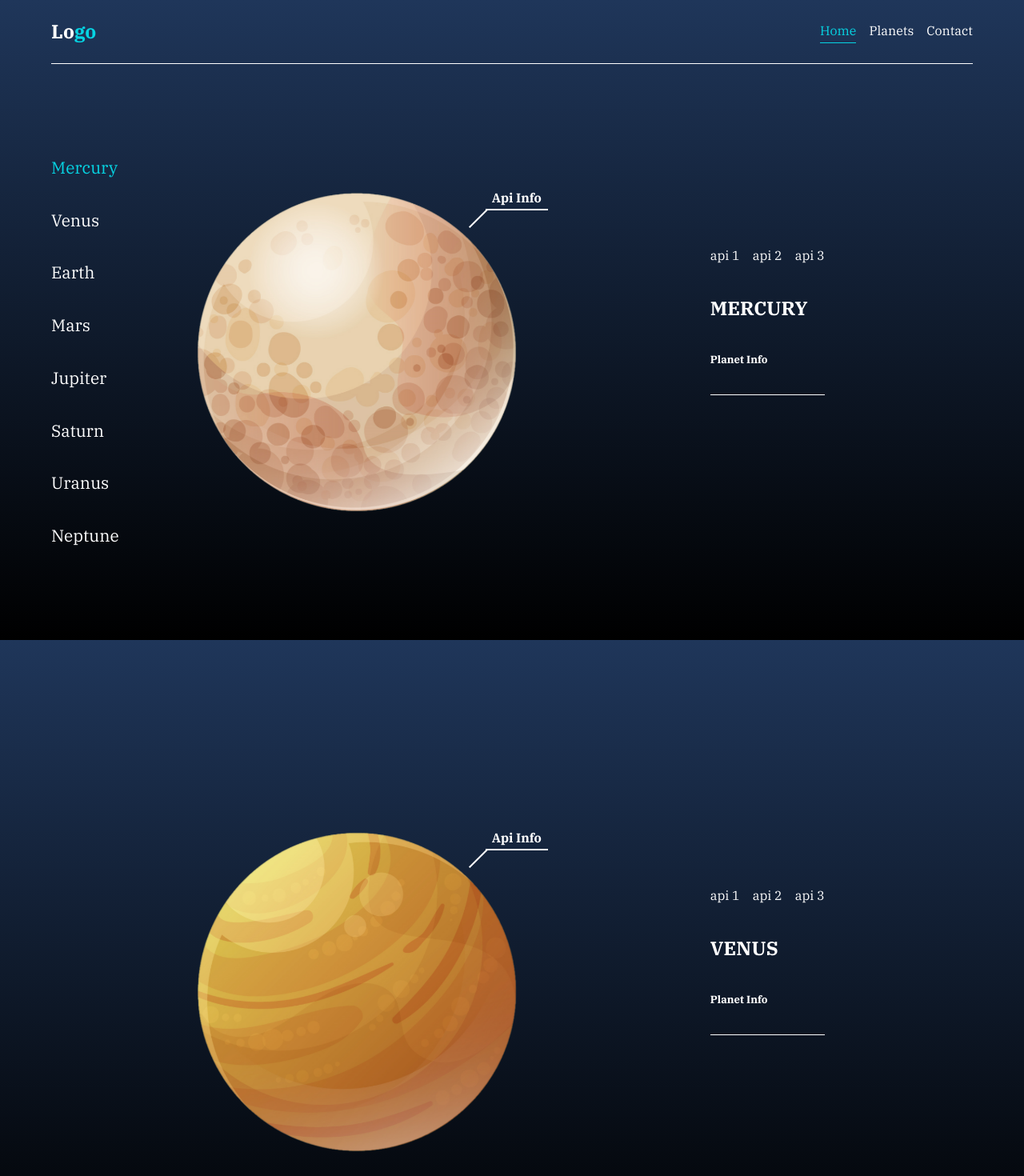
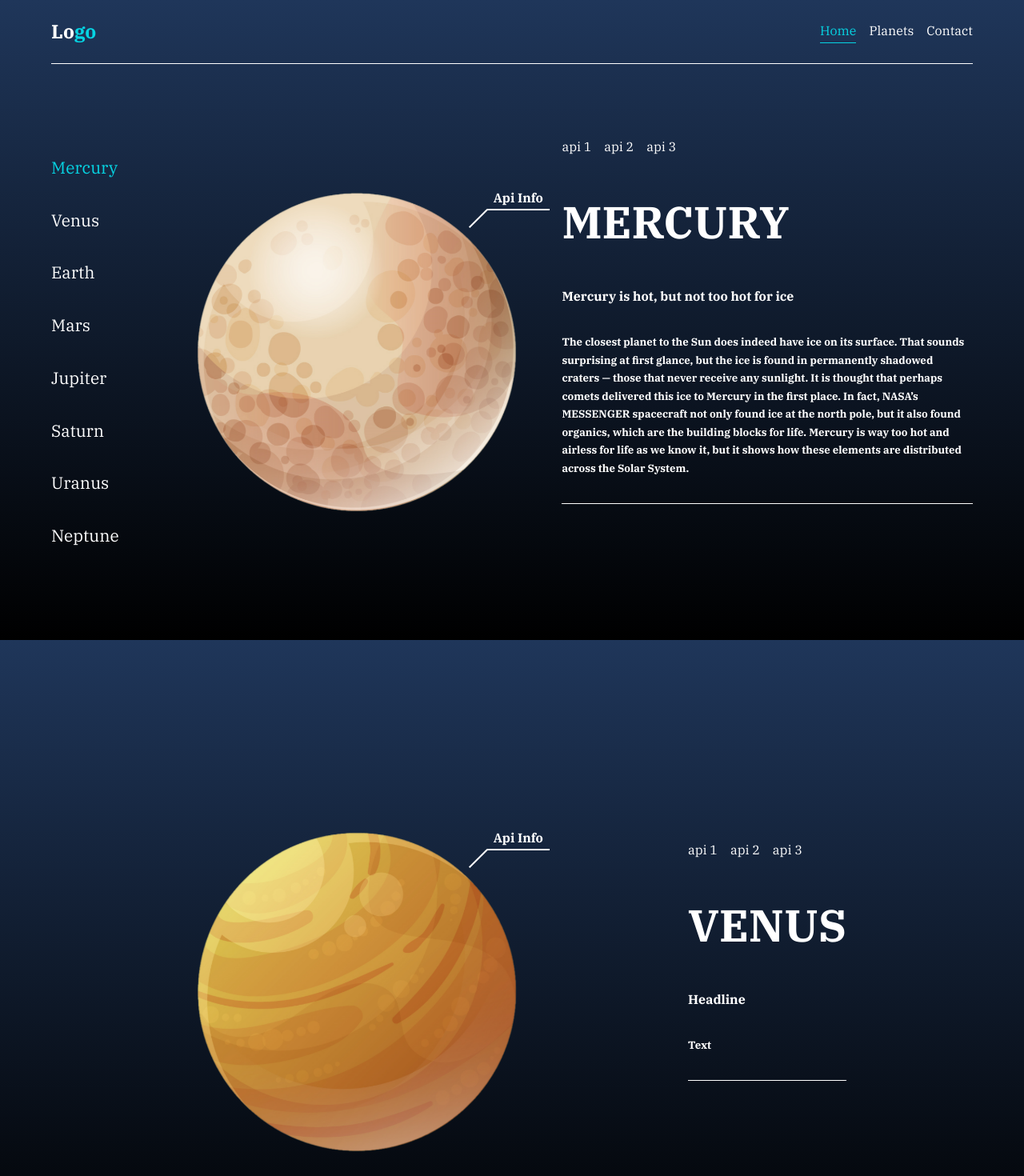
Before and after one commit to knutcode/hostoppgave, a React (Create React App) app: page /#/planets in a window 1280 px wide. Shown: the top 1470 px of the page at 80% size. Built offline with nearby package versions, Linux system fonts and the light colour scheme.

Commit message:
added planet info

```diff
--- a/src/pages/planetsPage/components/earth/Earth.jsx
+++ b/src/pages/planetsPage/components/earth/Earth.jsx
@@ -22,7 +22,8 @@ const Earth = () => {
 							<s.PlanetApiLink>api 3</s.PlanetApiLink>
 						</s.PlanetApiLinks>
 						<s.PlanetName>EARTH</s.PlanetName>
-						<s.PlanetInfo>Planet Info</s.PlanetInfo>
+						<s.PlanetInfoHeadline>Headline</s.PlanetInfoHeadline>
+						<s.PlanetInfoText>Text</s.PlanetInfoText>
 						<s.InfoContainerDivider />
 					</div>
 				</s.PlanetInfoContainer>
--- a/src/pages/planetsPage/components/jupiter/Jupiter.jsx
+++ b/src/pages/planetsPage/components/jupiter/Jupiter.jsx
@@ -22,8 +22,8 @@ const Jupiter = () => {
 							<s.PlanetApiLink>api 3</s.PlanetApiLink>
 						</s.PlanetApiLinks>
 						<s.PlanetName>JUPITER</s.PlanetName>
-						<s.PlanetInfo>Planet Info</s.PlanetInfo>
-						<s.InfoContainerDivider />
+						<s.PlanetInfoHeadline>Headline</s.PlanetInfoHeadline>
+						<s.PlanetInfoText>Text</s.PlanetInfoText> <s.InfoContainerDivider />
 					</div>
 				</s.PlanetInfoContainer>
 			</s.Section>
--- a/src/pages/planetsPage/components/mars/Mars.jsx
+++ b/src/pages/planetsPage/components/mars/Mars.jsx
@@ -22,8 +22,8 @@ const Mars = () => {
 							<s.PlanetApiLink>api 3</s.PlanetApiLink>
 						</s.PlanetApiLinks>
 						<s.PlanetName>MARS</s.PlanetName>
-						<s.PlanetInfo>Planet Info</s.PlanetInfo>
-						<s.InfoContainerDivider />
+						<s.PlanetInfoHeadline>Headline</s.PlanetInfoHeadline>
+						<s.PlanetInfoText>Text</s.PlanetInfoText> <s.InfoContainerDivider />
 					</div>
 				</s.PlanetInfoContainer>
 			</s.Section>
--- a/src/pages/planetsPage/components/mercury/Mercury.jsx
+++ b/src/pages/planetsPage/components/mercury/Mercury.jsx
@@ -22,7 +22,19 @@ const Mercury = () => {
 							<s.PlanetApiLink>api 3</s.PlanetApiLink>
 						</s.PlanetApiLinks>
 						<s.PlanetName>MERCURY</s.PlanetName>
-						<s.PlanetInfo>Planet Info</s.PlanetInfo>
+						<s.PlanetInfoHeadline>
+							Mercury is hot, but not too hot for ice
+						</s.PlanetInfoHeadline>
+						<s.PlanetInfoText>
+							The closest planet to the Sun does indeed have ice on its surface. That
+							sounds surprising at first glance, but the ice is found in permanently
+							shadowed craters — those that never receive any sunlight. It is thought
+							that perhaps comets delivered this ice to Mercury in the first place. In
+							fact, NASA’s MESSENGER spacecraft not only found ice at the north pole,
+							but it also found organics, which are the building blocks for life.
+							Mercury is way too hot and airless for life as we know it, but it shows
+							how these elements are distributed across the Solar System.
+						</s.PlanetInfoText>
 						<s.InfoContainerDivider />
 					</div>
 				</s.PlanetInfoContainer>
--- a/src/pages/planetsPage/components/neptune/Neptune.jsx
+++ b/src/pages/planetsPage/components/neptune/Neptune.jsx
@@ -22,8 +22,8 @@ const Neptune = () => {
 							<s.PlanetApiLink>api 3</s.PlanetApiLink>
 						</s.PlanetApiLinks>
 						<s.PlanetName>NEPTUNE</s.PlanetName>
-						<s.PlanetInfo>Planet Info</s.PlanetInfo>
-						<s.InfoContainerDivider />
+						<s.PlanetInfoHeadline>Headline</s.PlanetInfoHeadline>
+						<s.PlanetInfoText>Text</s.PlanetInfoText> <s.InfoContainerDivider />
 					</div>
 				</s.PlanetInfoContainer>
 			</s.Section>
--- a/src/pages/planetsPage/components/saturn/Saturn.jsx
+++ b/src/pages/planetsPage/components/saturn/Saturn.jsx
@@ -22,8 +22,8 @@ const Saturn = () => {
 							<s.PlanetApiLink>api 3</s.PlanetApiLink>
 						</s.PlanetApiLinks>
 						<s.PlanetName>SATURN</s.PlanetName>
-						<s.PlanetInfo>Planet Info</s.PlanetInfo>
-						<s.InfoContainerDivider />
+						<s.PlanetInfoHeadline>Headline</s.PlanetInfoHeadline>
+						<s.PlanetInfoText>Text</s.PlanetInfoText> <s.InfoContainerDivider />
 					</div>
 				</s.PlanetInfoContainer>
 			</s.Section>
--- a/src/pages/planetsPage/components/sideNavbar/style.js
+++ b/src/pages/planetsPage/components/sideNavbar/style.js
@@ -18,6 +18,7 @@ export const SideNav = styled.nav`
 		&:hover {
 			color: var(--color-primary);
 			cursor: pointer;
+			margin-left: 0.2rem;
 		}
 
 		&.active {
--- a/src/pages/planetsPage/components/uranus/Uranus.jsx
+++ b/src/pages/planetsPage/components/uranus/Uranus.jsx
@@ -22,8 +22,8 @@ const Uranus = () => {
 							<s.PlanetApiLink>api 3</s.PlanetApiLink>
 						</s.PlanetApiLinks>
 						<s.PlanetName>URANUS</s.PlanetName>
-						<s.PlanetInfo>Planet Info</s.PlanetInfo>
-						<s.InfoContainerDivider />
+						<s.PlanetInfoHeadline>Headline</s.PlanetInfoHeadline>
+						<s.PlanetInfoText>Text</s.PlanetInfoText> <s.InfoContainerDivider />
 					</div>
 				</s.PlanetInfoContainer>
 			</s.Section>
--- a/src/pages/planetsPage/components/venus/Venus.jsx
+++ b/src/pages/planetsPage/components/venus/Venus.jsx
@@ -21,7 +21,8 @@ const Venus = () => {
 							<s.PlanetApiLink>api 3</s.PlanetApiLink>
 						</s.PlanetApiLinks>
 						<s.PlanetName>VENUS</s.PlanetName>
-						<s.PlanetInfo>Planet Info</s.PlanetInfo>
+						<s.PlanetInfoHeadline>Headline</s.PlanetInfoHeadline>
+						<s.PlanetInfoText>Text</s.PlanetInfoText>
 						<s.InfoContainerDivider />
 					</div>
 				</s.PlanetInfoContainer>
--- a/src/pages/planetsPage/style.js
+++ b/src/pages/planetsPage/style.js
@@ -34,7 +34,7 @@ export const Img = styled.img`
 export const ApiInfo = styled.h4`
 	border-bottom: 2px solid var(--color-white);
 	position: absolute;
-	left: 22.58rem;
+	left: 22.7rem;
 	top: -0.4rem;
 	padding-inline: 0.5rem;
 	width: max-content;
@@ -65,13 +65,18 @@ export const PlanetApiLinks = styled.div`
 `;
 
 export const PlanetApiLink = styled.h4`
-	margin-right: auto;
 	font-weight: 400;
 `;
 
-export const PlanetName = styled.h1``;
+export const PlanetName = styled.h1`
+	font-size: 3.5rem;
+`;
 
-export const PlanetInfo = styled.h5`
+export const PlanetInfoHeadline = styled.h4`
+	margin-block: 2rem;
+`;
+
+export const PlanetInfoText = styled.h5`
 	margin-block: 2rem;
 `;
 
```
